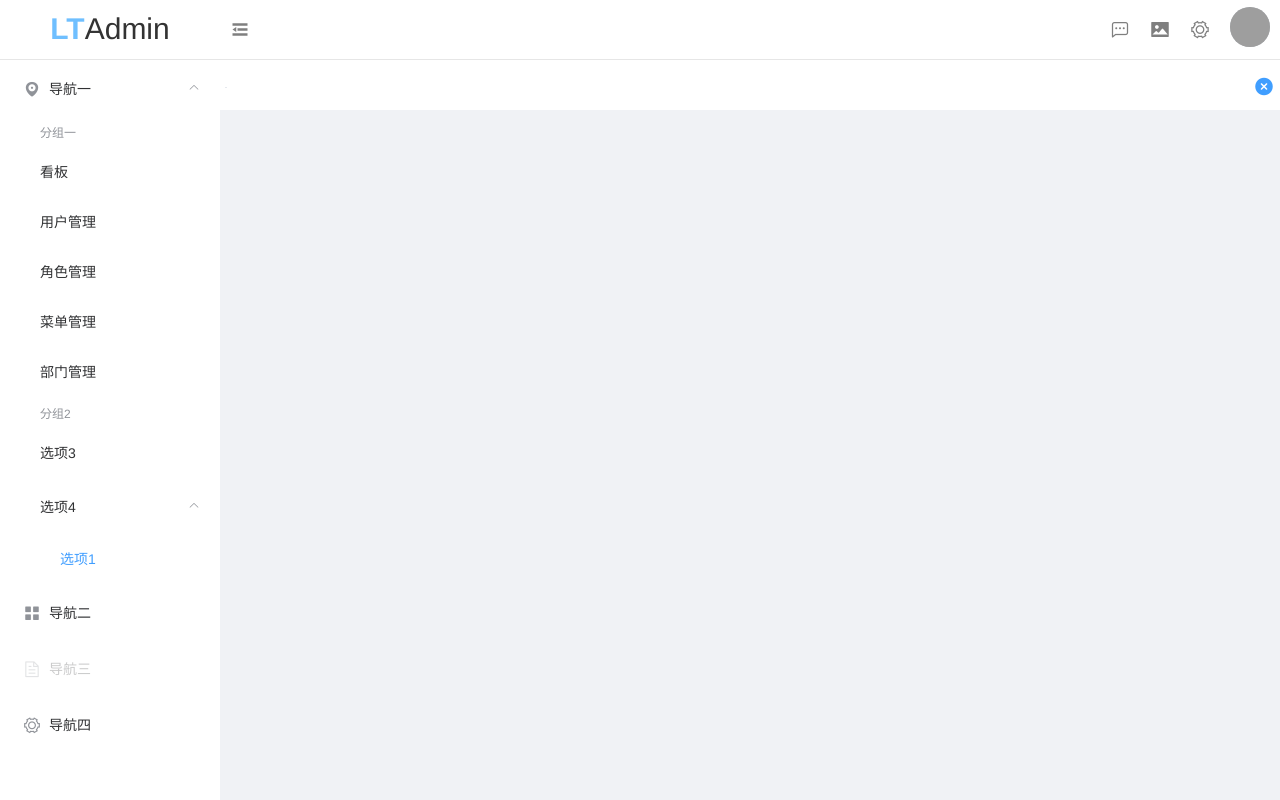
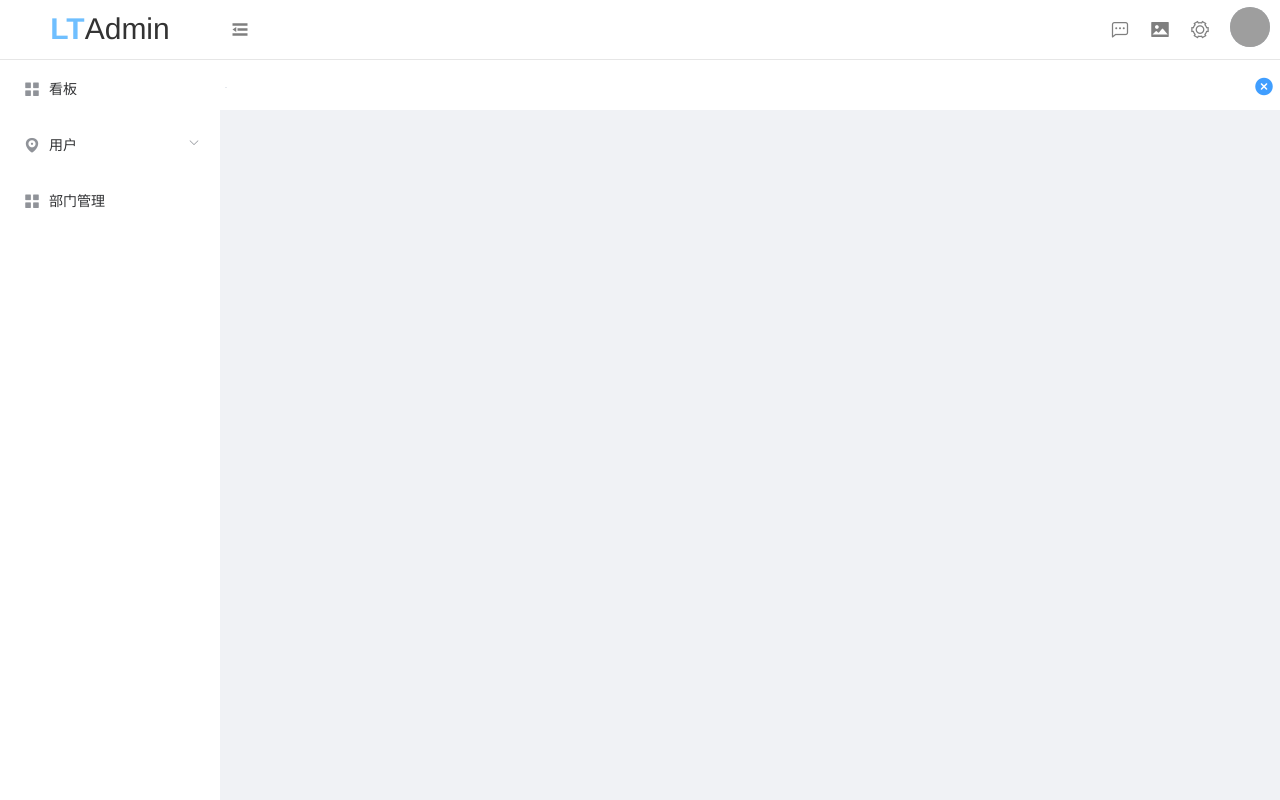
Before and after one commit to pumelotea/squirrel-admin, a Vue app: page / in a window 1280 px wide. Built offline with nearby package versions, Linux system fonts and the light colour scheme; grey boxes are pictures that could not be loaded.

Commit message:
实现菜单联动

```diff
--- /dev/null
+++ b/src/components/MenuContent.vue
@@ -0,0 +1,83 @@
+<template>
+  <div>
+    <template v-for="menu in data">
+      <el-menu-item v-if="menu.isRouter" :index="menu.path">
+        <i class="el-icon-menu"></i>
+        <span slot="title">{{ menu.name }}</span>
+      </el-menu-item>
+      <el-submenu :index="menu.path" v-else>
+        <template slot="title">
+          <i class="el-icon-location"></i>
+          <span slot="title">{{ menu.name }}</span>
+        </template>
+        <menu-content :data="menu.children" />
+      </el-submenu>
+    </template>
+  </div>
+</template>
+
+<script>
+export default {
+  props: {
+    data: {
+      type: Array,
+      default: () => {
+        return [
+          {
+            name: '看板',
+            path: '/dashboard',
+            view: '/dashboard',
+            isRouter: true,
+            isKeepalive: false,
+            children: []
+          },
+          {
+            name: '用户',
+            path: '/user-mgt', //TODO  这个路径要拼接进实际的路由
+            view: '',
+            isRouter: false,
+            isKeepalive: false,
+            children: [
+              {
+                name: '角色管理',
+                path: '/role',
+                view: '/role',
+                isRouter: true,
+                isKeepalive: false,
+                children: []
+              },
+              {
+                name: '菜单管理',
+                path: '/menu',
+                view: '/menu',
+                isRouter: true,
+                isKeepalive: false,
+                children: []
+              },
+              {
+                name: '用户管理',
+                path: '/user',
+                view: '/user',
+                isRouter: true,
+                isKeepalive: false,
+                children: []
+              },
+            ]
+          },
+          {
+            name: '部门管理',
+            path: '/department',
+            view: '/department',
+            isRouter: true,
+            isKeepalive: false,
+            children: []
+          }
+        ]
+      }
+    }
+  },
+  name: 'MenuContent'
+}
+</script>
+
+<style scoped></style>
--- a/src/components/MenuList.vue
+++ b/src/components/MenuList.vue
@@ -1,82 +1,54 @@
 <template>
   <div class="menu-list-container">
     <el-menu
-      default-active="1-4-1"
+      :default-active="activeMenu[activeMenu.length-1]"
+      :default-openeds="activeMenu"
       class="el-menu-vertical-demo"
-      @open="handleOpen"
-      @close="handleClose"
       :collapse="isCollapse"
       @select="goto"
     >
-      <el-submenu index="1">
-        <template slot="title">
-          <i class="el-icon-location"></i>
-          <span slot="title">导航一</span>
-        </template>
-        <el-menu-item-group>
-          <span slot="title">分组一</span>
-          <el-menu-item index="dashboard">看板</el-menu-item>
-
-          <el-menu-item index="user">用户管理</el-menu-item>
-          <el-menu-item index="role">角色管理</el-menu-item>
-          <el-menu-item index="menu">菜单管理</el-menu-item>
-          <el-menu-item index="department">部门管理</el-menu-item>
-        </el-menu-item-group>
-        <el-menu-item-group title="分组2">
-          <el-menu-item index="1-3">选项3</el-menu-item>
-        </el-menu-item-group>
-        <el-submenu index="1-4">
-          <span slot="title">选项4</span>
-          <el-menu-item index="1-4-1">选项1</el-menu-item>
-        </el-submenu>
-      </el-submenu>
-      <el-menu-item index="2">
-        <i class="el-icon-menu"></i>
-        <span slot="title">导航二</span>
-      </el-menu-item>
-      <el-menu-item index="3" disabled>
-        <i class="el-icon-document"></i>
-        <span slot="title">导航三</span>
-      </el-menu-item>
-      <el-menu-item index="4">
-        <i class="el-icon-setting"></i>
-        <span slot="title">导航四</span>
-      </el-menu-item>
+      <MenuContent/>
     </el-menu>
   </div>
 </template>
 
 <script>
 import { mapGetters } from 'vuex'
+import MenuContent from './MenuContent'
 export default {
+  components:{
+    MenuContent
+  },
   data() {
     return {
       isCollapse: false
     }
   },
   computed: {
-    ...mapGetters(['navList', 'isOpenedRoute','setActiveRoute'])
+    ...mapGetters([
+      'navList',
+      'isOpenedRoute',
+      'setActiveRoute',
+      'routerMappings',
+      'activeMenu'
+    ])
   },
   methods: {
-    handleOpen(key, keyPath) {
-      console.log(key, keyPath)
-    },
-    handleClose(key, keyPath) {
-      console.log(key, keyPath)
-    },
     goto(index, indexPath) {
+      console.log(indexPath)
+      //TODO 这些数据是通过路由获取
       let mapx = {
-        user: '用户管理',
-        dashboard: '看板',
-        role: '角色管理',
-        department: '部门管理',
-        menu: '菜单管理',
+        '/user': '用户管理',
+        '/dashboard': '看板',
+        '/role': '角色管理',
+        '/department': '部门管理',
+        '/menu': '菜单管理'
       }
-
       //尝试创建tab
       let tab = {
         name: mapx[index],
-        path: index
+        path: index,
+        menuPath:JSON.parse(JSON.stringify(indexPath))
       }
 
       //判断是否打开过
--- a/src/components/NavBar.vue
+++ b/src/components/NavBar.vue
@@ -89,6 +89,7 @@ export default {
           if (preRoute) {
             //设置激活路由
             this.$store.commit('setActiveRoute', preRoute)
+            this.$store.commit('setActiveMenu', preRoute.menuPath)
             this.$router.push(preRoute.path)
           } else {
             this.$router.push('/')
@@ -97,22 +98,20 @@ export default {
       }
     },
     goto({ name, $attrs: { path } }) {
-      //尝试创建tab
-      let tab = {
-        name: name,
-        path: path
-      }
 
-      //判断是否打开过
-      if (!this.isOpenedRoute(tab)) {
-        this.$store.commit('pushNav', tab)
-      }
+
+      let index = this.navList.findIndex(e => {
+        return e.name === name
+      })
 
       //设置激活路由
-      this.$store.commit('setActiveRoute', tab)
+      this.$store.commit('setActiveRoute', this.navList[index])
+      this.$store.commit('setActiveMenu', this.navList[index].menuPath)
 
       //跳转
       this.$router.push(path)
+
+
     },
     closeTabs(type) {
       if (type === 'all') {
--- a/src/store.js
+++ b/src/store.js
@@ -1,12 +1,19 @@
 import Vue from 'vue'
 import Vuex from 'vuex'
+import fa from "element-ui/src/locale/lang/fa";
 
 Vue.use(Vuex)
 
 export default new Vuex.Store({
   state: {
+    //tab导航栏数据存储
     navList: [],
-    activeRoute: null
+    //激活的路由
+    activeRoute: null,
+    //菜单列表
+    routerMappings: [],
+    //menu-path
+    activeMenu:[]
   },
   mutations: {
     pushNav(state, payload) {
@@ -21,7 +28,6 @@ export default new Vuex.Store({
      * @param type
      */
     removeNavAdvance(state, type) {
-      console.log(state.activeRoute)
       if (state.activeRoute === null) {
         //查询激活路由所在位置
         return
@@ -50,12 +56,18 @@ export default new Vuex.Store({
     },
     setActiveRoute(state, payload) {
       state.activeRoute = payload
-    }
+    },
+    setActiveMenu(state, payload) {
+      state.activeMenu = payload
+    },
   },
   actions: {},
   getters: {
     navList(state) {
       return state.navList
+    },
+    routerMappings(state){
+      return state.routerMappings
     },
     isOpenedRoute(state) {
       return payload => {
@@ -68,6 +80,9 @@ export default new Vuex.Store({
     },
     activeRoute(state) {
       return state.activeRoute
+    },
+    activeMenu(state){
+      return JSON.parse(JSON.stringify(state.activeMenu))
     }
   },
   modules: {}
```
Also changed, not shown: src/components/Hello.vue (deleted, +0 -11 lines), 1 other file (tests, documents, lock files or other folders).
